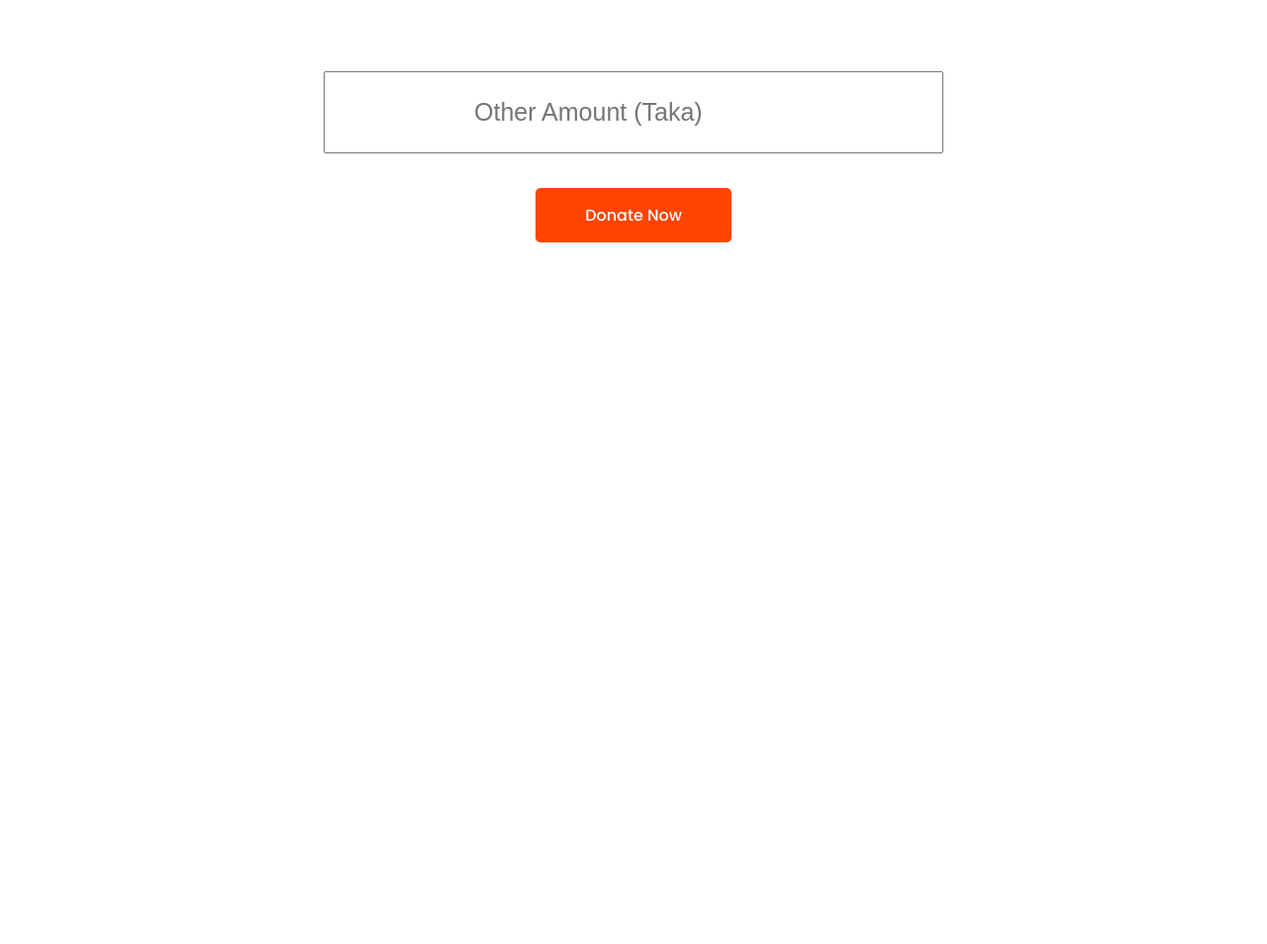
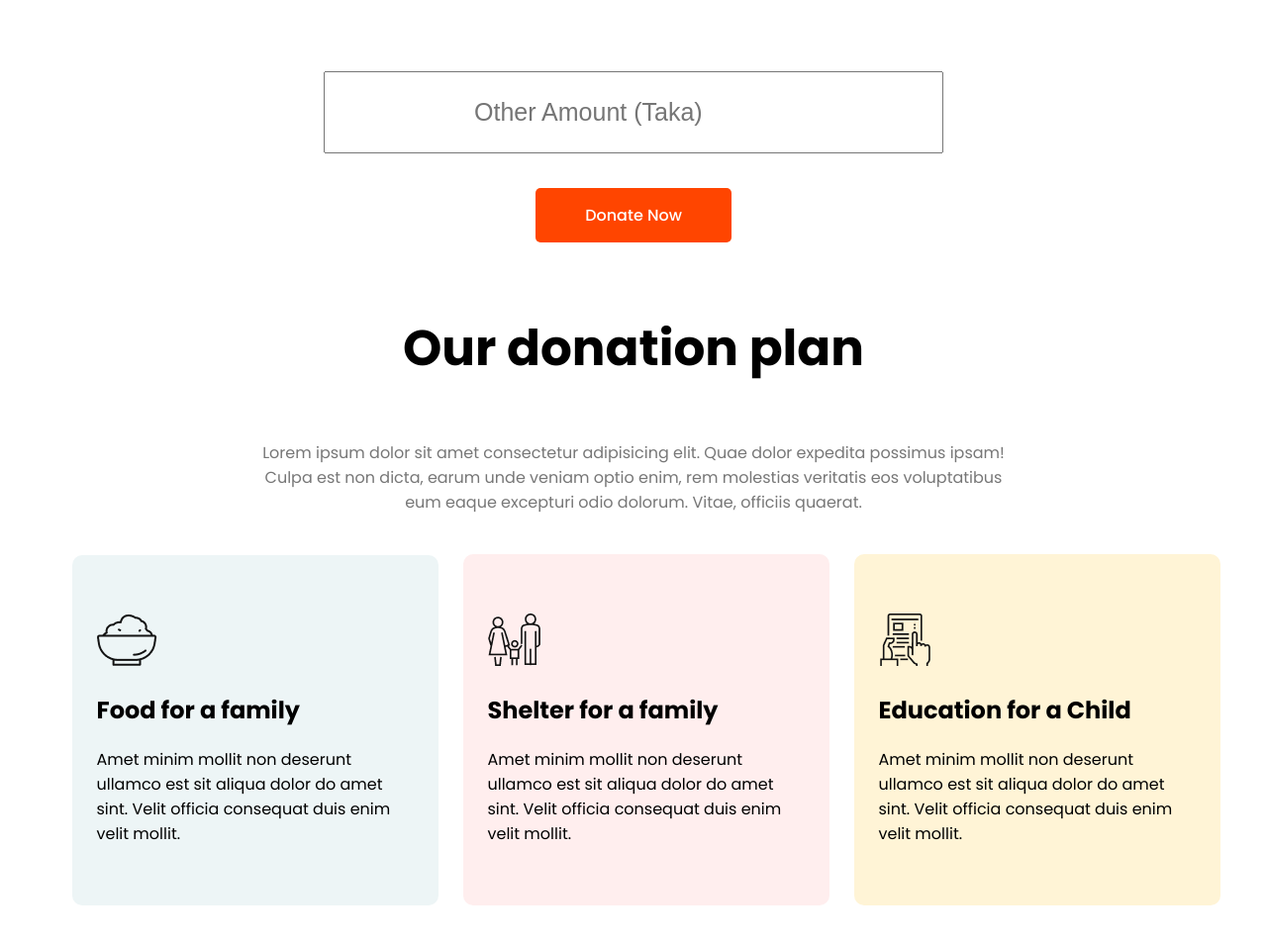
Before and after one commit to Rikta949/Donation-Charitee, a plain HTML site: page index.html in a window 1280 px wide. Shown: the part 1188-2142 px from the top of the page at 99% size. Before the commit the page ends 1488 px from the top, so only its background shows below. Drawn offline with Linux system fonts and the light colour scheme.

Commit message:
Donation charitee site

```diff
--- a/index.html
+++ b/index.html
@@ -35,5 +35,40 @@
         <input class="custom-amount" type="text" placeholder="Other Amount (Taka)">
         <a href="#" class="btn donate-btn">Donate Now</a>
     </section>
+
+    <section class="donation-plan">
+        <h1>Our donation plan</h1>
+        <p class="desc">Lorem ipsum dolor sit amet consectetur adipisicing elit. Quae dolor expedita possimus ipsam! Culpa est non dicta, earum unde veniam optio enim, rem molestias veritatis eos voluptatibus eum eaque excepturi odio dolorum. Vitae, officiis quaerat.
+        </p>
+        <div class="donetion-container">
+            <div class="donetion-box bg-cyan">
+                <img src="img/icons/food.png" alt="">
+                <h2>
+                    Food for a family
+                </h2>
+                <p>
+                    Amet minim mollit non deserunt ullamco est sit aliqua dolor do amet sint. Velit officia consequat duis enim velit mollit.
+                </p>
+            </div>
+            <div class="donetion-box bg-redis">
+                <img src="img/icons/shelter.png" alt="">
+                <h2>
+                    Shelter for a family
+                </h2>
+                <p>
+                    Amet minim mollit non deserunt ullamco est sit aliqua dolor do amet sint. Velit officia consequat duis enim velit mollit.
+                </p>
+            </div>
+            <div class="donetion-box bg-orng">
+                <img src="img/icons/Frame-1.png" alt="">
+                <h2>
+                    Education for a Child
+                </h2>
+                <p>
+                    Amet minim mollit non deserunt ullamco est sit aliqua dolor do amet sint. Velit officia consequat duis enim velit mollit.
+                </p>
+            </div>
+        </div>
+    </section>
 </body>
 </html>
--- a/style.css
+++ b/style.css
@@ -5,6 +5,13 @@
 
 body {
     font-family: 'Poppins', sans-serif;
+}
+
+h1{
+    font-size: 50px;
+    font-weight: 700;
+    text-align: center;
+    padding: 15px 40px;
 }
 
 .top-banner {
@@ -58,12 +65,6 @@ body {
     margin-bottom: 55px;
 }
 
-.donation-area h1{
-    font-size: 50px;
-    font-weight: 700;
-    text-align: center;
-    padding: 15px 40px;
-}
 .donation-area p{
     color: #777;
 }
@@ -92,3 +93,57 @@ body {
     font-weight: 500;
     margin: 35px 0;
 }
+
+.donation-plan {
+    display: flex;
+    flex-direction: column;
+    margin-bottom: 50px;
+}
+.desc {
+    text-align: center;
+    color: #777;
+    padding: 40px 20%;
+}
+
+.donetion-container {
+    display: flex;
+    justify-content: center;
+    align-items: center;
+}
+h2 {
+    padding: 20px 0;
+}
+
+.donetion-box {
+    padding: 60px 25px;
+    margin-left: 25px;
+    width: 25%;
+    border-radius: 10px;
+}
+
+/* .donetion-shelter {
+    background-color: #FFEEEE;
+    padding: 60px 25px;
+    margin-left: 25px;
+    width: 25%;
+    border-radius: 10px;
+} */
+
+.bg-cyan {
+    background-color: #EDF5F6;
+}
+.bg-redis {
+    background-color: #FFEEEE;
+}
+
+.bg-orng {
+    background-color: #FFF4D6;
+}
+
+/* .donetion-edu {
+    background-color: #FFF4D6;
+    padding: 60px 25px;
+    margin-left: 25px;
+    width: 25%;
+    border-radius: 10px;
+} */
```
